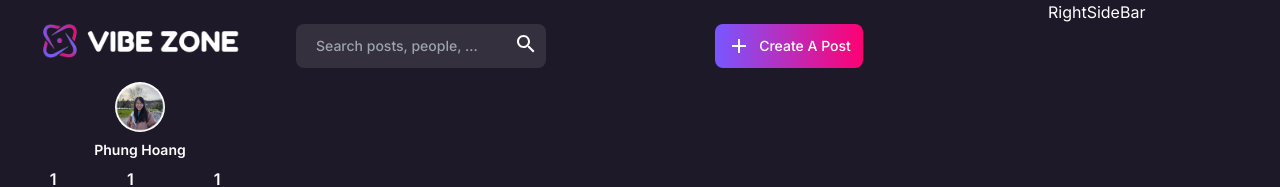
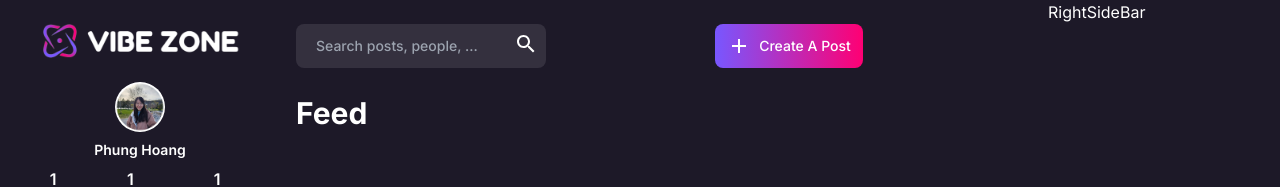
Before and after one commit to PhungHoang1909/Elygram_SocialMediaApp, a Next.js app: page / in a window 1280 px wide. Shown: the top 187 px of the page. Built offline with nearby package versions, Linux system fonts and the light colour scheme; no server answers.

Commit message:
Layout: TopBar

```diff
--- a/components/layout/MainContainer.jsx
+++ b/components/layout/MainContainer.jsx
@@ -1,12 +1,38 @@
-import React from 'react'
+"use client"
+
 import TopBar from './TopBar'
+import { pageTitles } from '@constants'
+import { usePathname } from 'next/navigation'
 
 const MainContainer = ({ children }) => {
+  // Get the current url path
+  const currentPath = usePathname();
+
+  const regex = /^\/([^\/]+)/;
+  const firstPath = currentPath.match(regex)
+    ? currentPath.match(regex)[0]
+    : currentPath;
+
+  // Get title of current path
+  const title = pageTitles.find((page) => page.url === firstPath)?.title || "";
+
+
   return (
-      <section className='flex flex-col flex-1 max-w-3xl px-4 md:px-10 lg:px-4 xl-px-20'>
-        <TopBar />
-      </section>
-    )
+    <section className='flex flex-col flex-1 max-w-3xl px-4 md:px-10 lg:px-4 xl-px-20'>
+      <TopBar />
+      <div className='mt-6 mb-20'>
+
+        <h1 className="mb-5 text-heading2-bold max-sm:text-heading3-bold text-light-1">
+          {title}
+        </h1>
+
+        <div className='h-screen-overflow-y-scroll custom-scrollbar'>
+          {children}
+        </div>
+
+      </div>
+    </section>
+  )
 }
 
 export default MainContainer
```
